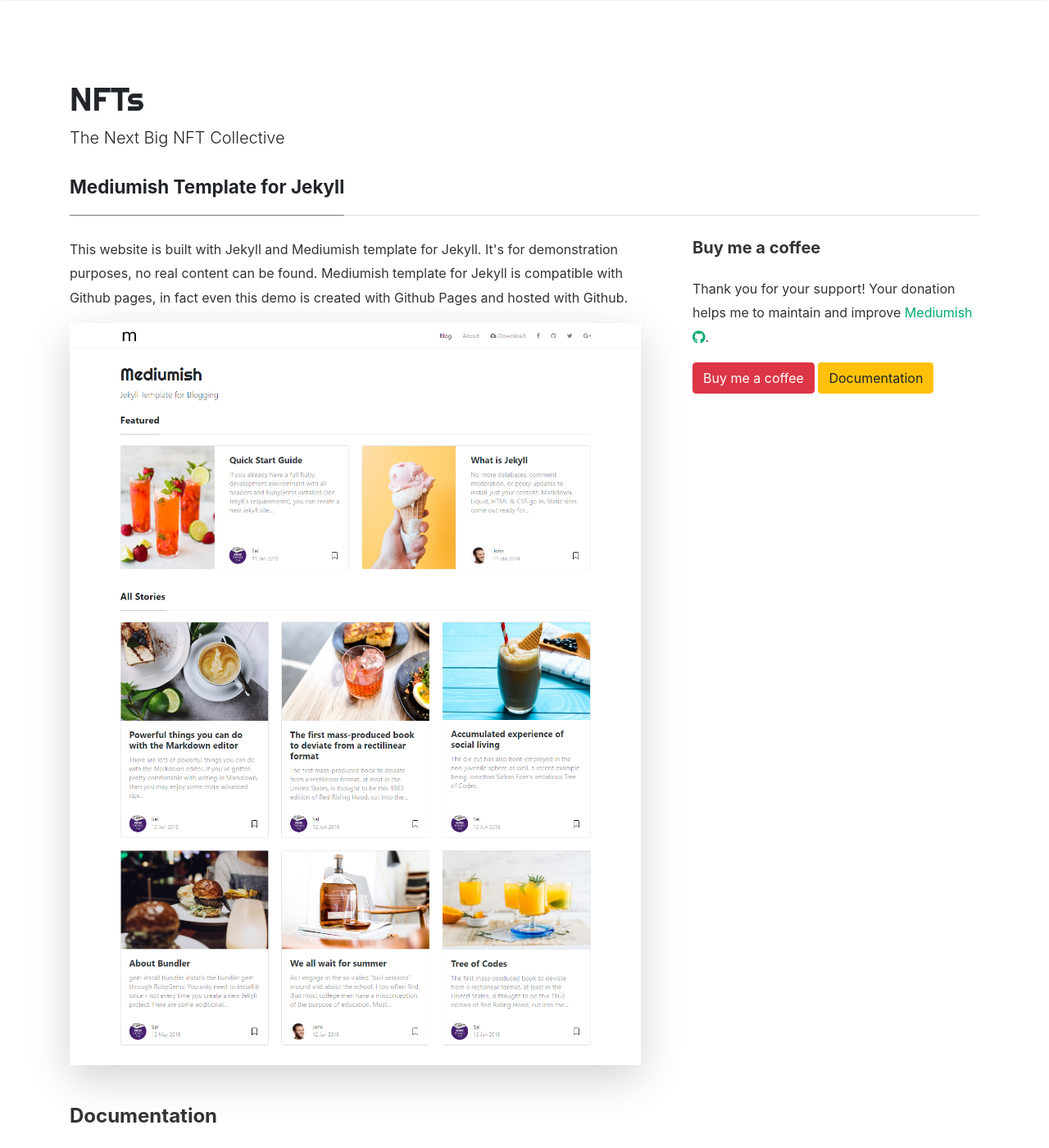
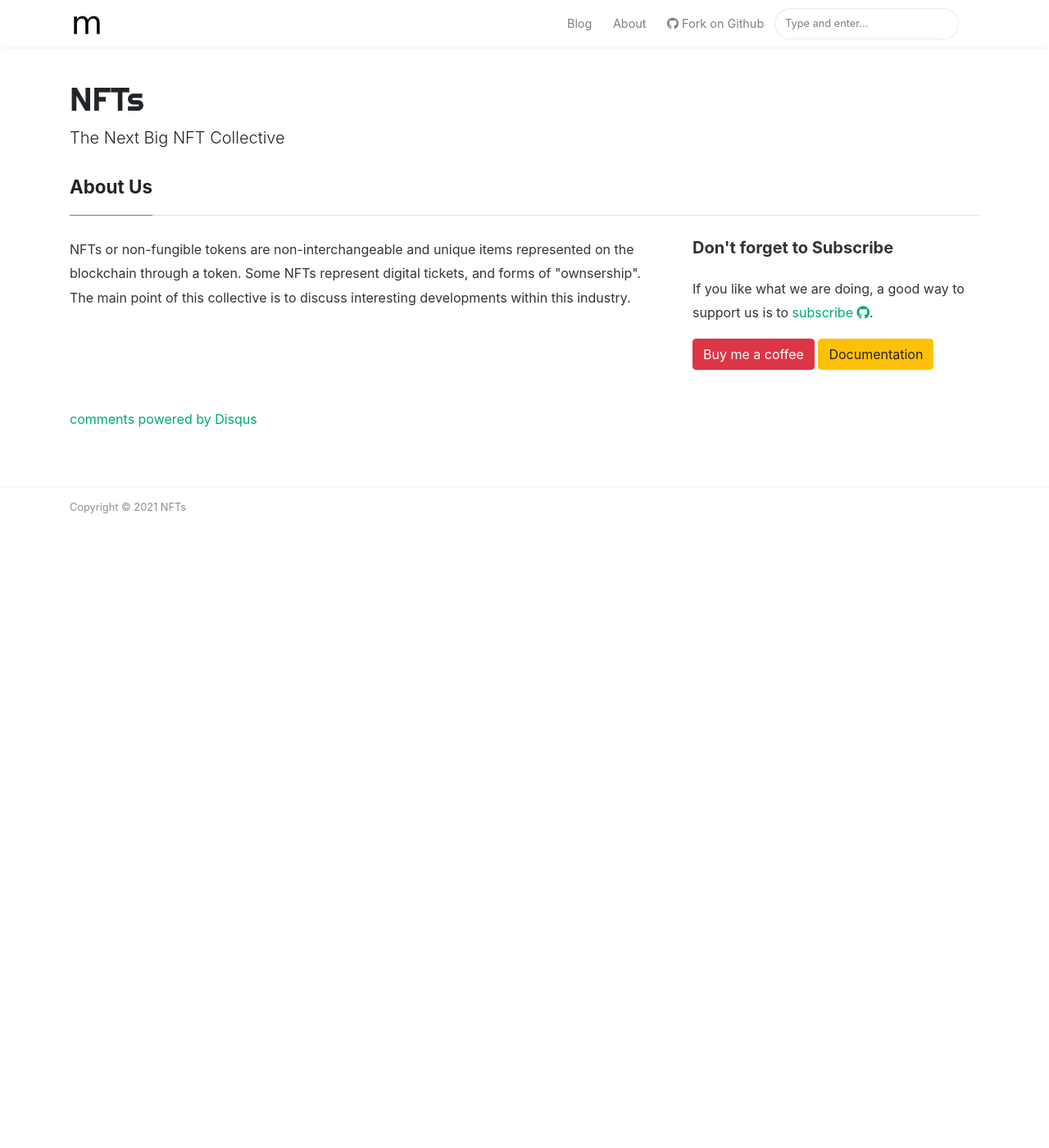
Before and after one commit to Mentors4EDU/NFTs, a Jekyll site: the page built from _pages/about.md, in a window 1280 px wide and 1400 px high. Shown: the whole window at 82% size. Built offline with Jekyll 4.4.1, drawn with Linux system fonts in a browser that asks for light colours; nearby versions of some CDN libraries; comment, search, counter and statistics services are not loaded; some of the changed text lies outside the part shown.

Commit message:
Update about.md

```diff
--- a/_pages/about.md
+++ b/_pages/about.md
@@ -1,6 +1,6 @@
 ---
 layout: page
-title: Mediumish Template for Jekyll
+title: About Us
 permalink: /about
 comments: true
 ---
@@ -8,25 +8,16 @@ comments: true
 <div class="row justify-content-between">
 <div class="col-md-8 pr-5">
 
-<p>This website is built with Jekyll and Mediumish template for Jekyll. It's for demonstration purposes, no real content can be found. Mediumish template for Jekyll is compatible with Github pages, in fact even this demo is created with Github Pages and hosted with Github.</p>
-
-<p class="mb-5"><img class="shadow-lg" src="{{site.baseurl}}/assets/images/mediumish-jekyll-template.png" alt="jekyll template mediumish" /></p>
-<h4>Documentation</h4>
-
-<p>Please, read the docs <a href="https://bootstrapstarter.com/bootstrap-templates/template-mediumish-bootstrap-jekyll/">here</a>.</p>
-
-<h4>Questions or bug reports?</h4>
-
-<p>Head over to our <a href="https://github.com/wowthemesnet/mediumish-theme-jekyll">Github repository</a>!</p>
+<p>NFTs or non-fungible tokens are non-interchangeable and unique items represented on the blockchain through a token. Some NFTs represent digital tickets, and forms of "ownsership". The main point of this collective is to discuss interesting developments within this industry. </p>
 
 </div>
 
 <div class="col-md-4">
 
 <div class="sticky-top sticky-top-80">
-<h5>Buy me a coffee</h5>
+<h5>Don't forget to Subscribe</h5>
 
-<p>Thank you for your support! Your donation helps me to maintain and improve <a target="_blank" href="https://github.com/wowthemesnet/mediumish-theme-jekyll">Mediumish <i class="fab fa-github"></i></a>.</p>
+<p> If you like what we are doing, a good way to support us is to <a target="_blank" href="https://etherstone.us1.list-manage.com/subscribe/post?u=e9f19d46d2992e2f66c22ce6b&id=cd7af70c81">subscribe <i class="fab fa-github"></i></a>.</p>
 
 <a target="_blank" href="https://www.wowthemes.net/donate/" class="btn btn-danger">Buy me a coffee</a> <a target="_blank" href="https://bootstrapstarter.com/bootstrap-templates/template-mediumish-bootstrap-jekyll/" class="btn btn-warning">Documentation</a>
 
```
